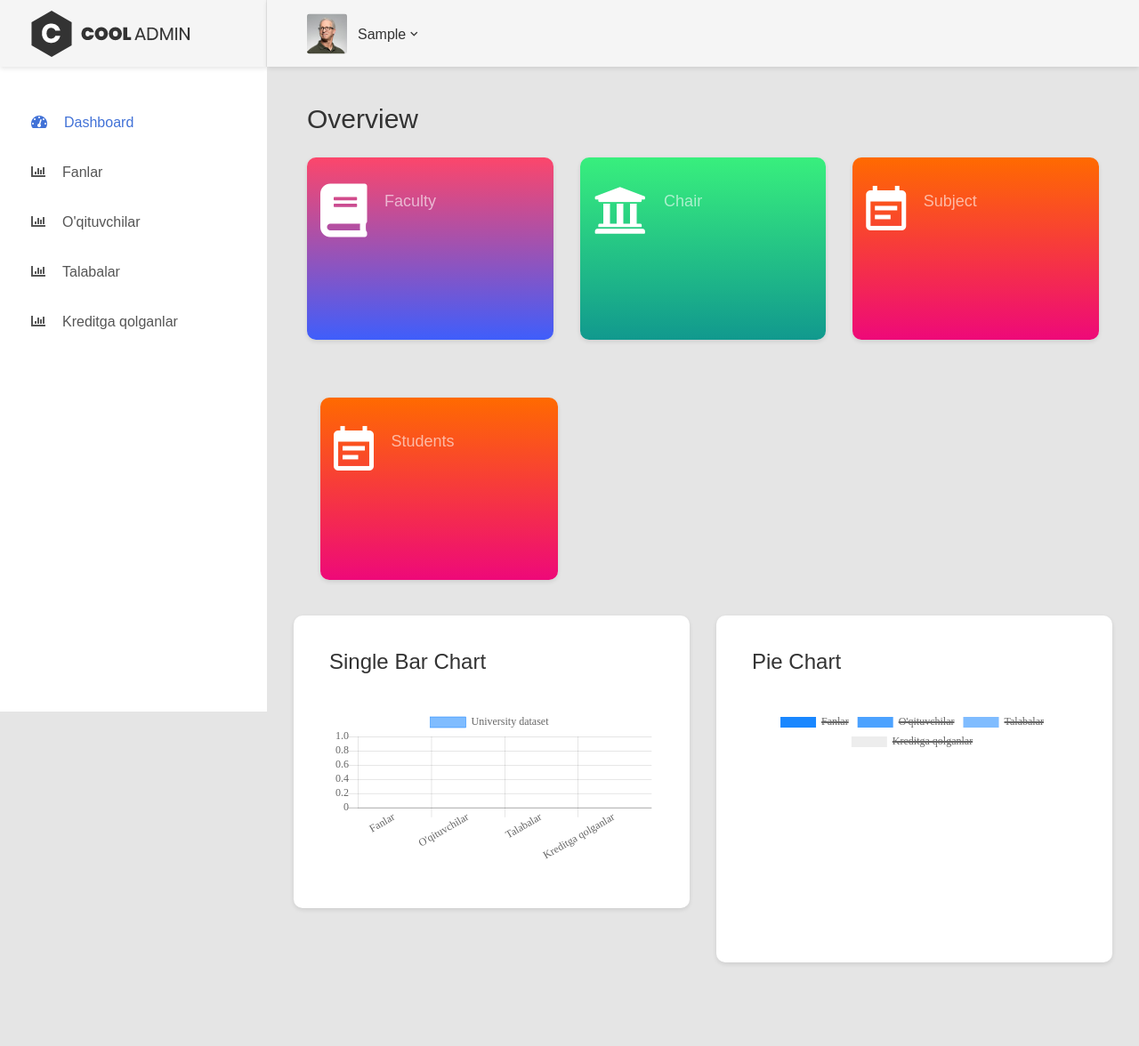
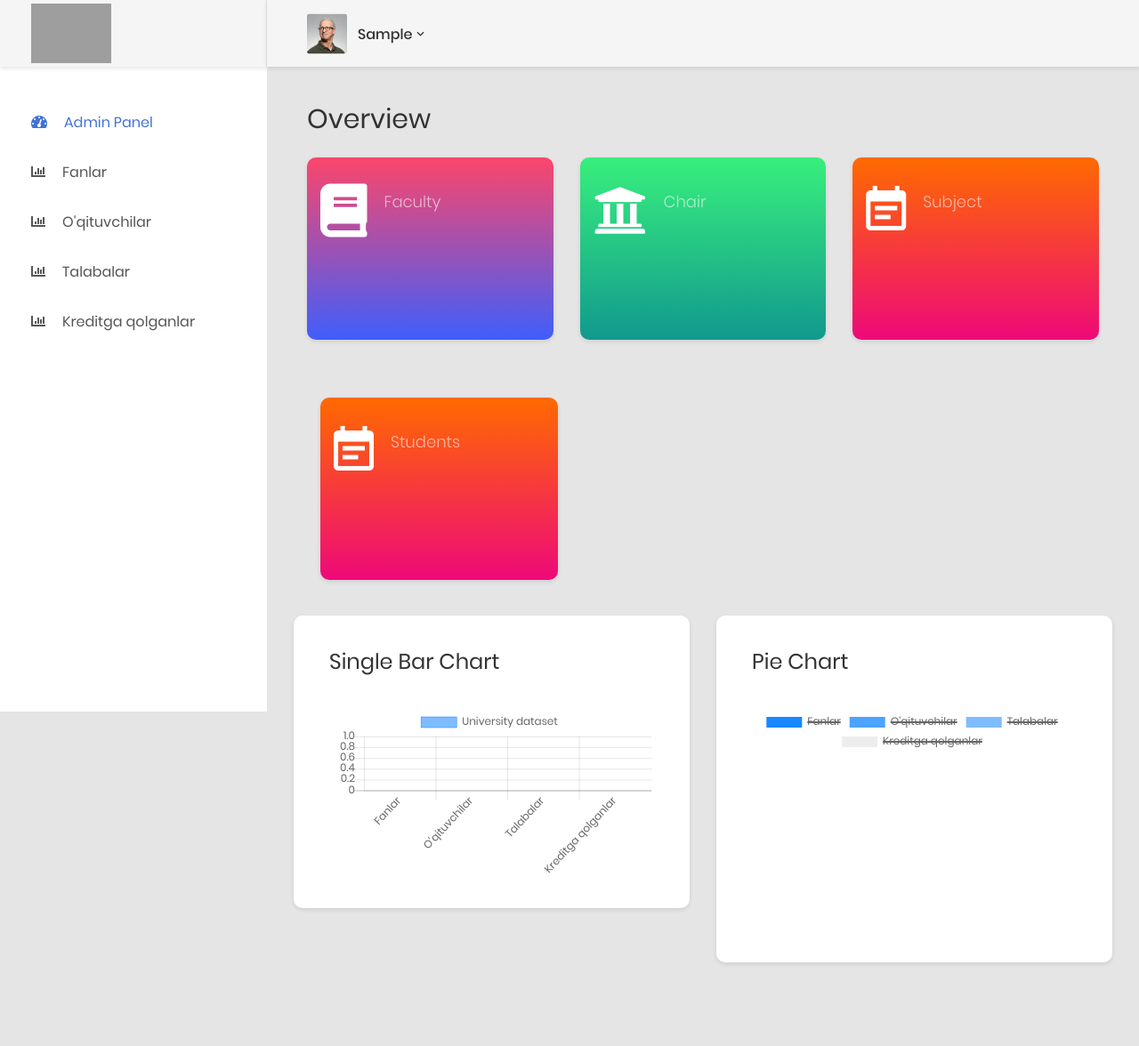
Before and after one commit to xusniddinovk1/our_group_site, a Django app: page /dashboard/ in a window 1280 px wide. Shown: the whole page at 89% size. Run offline with Django 5.2, Linux system fonts and the light colour scheme; the visitor is signed in with stand-in values (Sample User, id 1); data that the repository does not hold is empty; some libraries are stand-ins or nearby versions; grey boxes are pictures that could not be loaded.

Commit message:
initial commit

```diff
--- a/templates/dashboard/base.html
+++ b/templates/dashboard/base.html
@@ -14,25 +14,29 @@
     <title>Dashboard</title>
 
     <!-- Fontfaces CSS-->
-        <link href="{% static 'css/font-face.css' %}" rel="sty' %}lesheet" media="all">
-        <link href="{% static 'vendor/font-awesome-4.7/css/font-awesome.min.css' %}" rel="stylesheet" media="all">
-        <link href="{% static 'vendor/font-awesome-5/css/fontawesome-all.min.css' %}" rel="stylesheet" media="all">
-        <link href="{% static 'vendor/mdi-font/css/material-design-iconic-font.min.css' %}" rel="stylesheet" media="all">
+    <link href="{% static 'dashboard/css/font-face.css' %}" rel="stylesheet" media="all">
+    <link href="{% static 'dashboard/vendor/font-awesome-4.7/css/font-awesome.min.css' %}" rel="stylesheet" media="all">
+    <link href="{% static 'dashboard/vendor/font-awesome-5/css/fontawesome-all.min.css' %}" rel="stylesheet"
+          media="all">
+    <link href="{% static 'dashboard/vendor/mdi-font/css/material-design-iconic-font.min.css' %}" rel="stylesheet"
+          media="all">
 
     <!-- Bootstrap CSS-->
-        <link href="{% static 'vendor/bootstrap-4.1/bootstrap.min.css' %}" rel="stylesheet" media="all">
+    <link href="{% static 'dashboard/vendor/bootstrap-4.1/bootstrap.min.css' %}" rel="stylesheet" media="all">
 
     <!-- Vendor CSS-->
-        <link href="{% static 'vendor/animsition/animsition.min.css' %}" rel="stylesheet" media="all">
-        <link href="{% static 'vendor/bootstrap-progressbar/bootstrap-progressbar-3.3.4.min.css' %}" rel="stylesheet" media="all">
-        <link href="{% static 'vendor/wow/animate.css' %}" rel="stylesheet" media="all">
-        <link href="{% static 'vendor/css-hamburgers/hamburgers.min.css' %}" rel="stylesheet" media="all">
-        <link href="{% static 'vendor/slick/slick.css' %}" rel="stylesheet" media="all">
-        <link href="{% static 'vendor/select2/select2.min.css' %}" rel="stylesheet" media="all">
-        <link href="{% static 'vendor/perfect-scrollbar/perfect-scrollbar.css' %}" rel="stylesheet" media="all">
+    <link href="{% static 'dashboard/vendor/animsition/animsition.min.css' %}" rel="stylesheet" media="all">
+    <link href="{% static 'dashboard/vendor/bootstrap-progressbar/bootstrap-progressbar-3.3.4.min.css' %}"
+          rel="stylesheet"
+          media="all">
+    <link href="{% static 'dashboard/vendor/wow/animate.css' %}" rel="stylesheet" media="all">
+    <link href="{% static 'dashboard/vendor/css-hamburgers/hamburgers.min.css' %}" rel="stylesheet" media="all">
+    <link href="{% static 'dashboard/vendor/slick/slick.css' %}" rel="stylesheet" media="all">
+    <link href="{% static 'dashboard/vendor/select2/select2.min.css' %}" rel="stylesheet" media="all">
+    <link href="{% static 'dashboard/vendor/perfect-scrollbar/perfect-scrollbar.css' %}" rel="stylesheet" media="all">
 
     <!-- Main CSS-->
-        <link href="{% static 'css/theme.css' %}" rel="stylesheet" media="all">
+    <link href="{% static 'dashboard/css/theme.css' %}" rel="stylesheet" media="all">
 
 </head>
 
@@ -43,31 +47,30 @@
 </div>
 
 <!-- Jquery JS-->
-        <script src="{% static 'vendor/jquery-3.2.1.min.js' %}"></script>
+<script src="{% static 'dashboard/vendor/jquery-3.2.1.min.js' %}"></script>
 <!-- Bootstrap JS-->
-        <script src="{% static 'vendor/bootstrap-4.1/popper.min.js' %}"></script>
-        <script src="{% static 'vendor/bootstrap-4.1/bootstrap.min.js' %}"></script>
+<script src="{% static 'dashboard/vendor/bootstrap-4.1/popper.min.js' %}"></script>
+<script src="{% static 'dashboard/vendor/bootstrap-4.1/bootstrap.min.js' %}"></script>
 <!-- Vendor JS       -->
-        <script src="{% static 'vendor/slick/slick.min.js' %}">
+<script src="{% static 'dashboard/vendor/slick/slick.min.js' %}">
 </script>
-        <script src="{% static 'vendor/wow/wow.min.js' %}"></script>
-        <script src="{% static 'vendor/animsition/animsition.min.js' %}"></script>
-        <script src="{% static 'vendor/bootstrap-progressbar/bootstrap-progressbar.min.js' %}">
+<script src="{% static 'dashboard/vendor/wow/wow.min.js' %}"></script>
+<script src="{% static 'dashboard/vendor/animsition/animsition.min.js' %}"></script>
+<script src="{% static 'dashboard/vendor/bootstrap-progressbar/bootstrap-progressbar.min.js' %}">
 </script>
-        <script src="{% static 'vendor/counter-up/jquery.waypoints.min.js' %}"></script>
-        <script src="{% static 'vendor/counter-up/jquery.counterup.min.js' %}">
+<script src="{% static 'dashboard/vendor/counter-up/jquery.waypoints.min.js' %}"></script>
+<script src="{% static 'dashboard/vendor/counter-up/jquery.counterup.min.js' %}">
 </script>
-        <script src="{% static 'vendor/circle-progress/circle-progress.min.js' %}"></script>
-        <script src="{% static 'vendor/perfect-scrollbar/perfect-scrollbar.js' %}"></script>
-        <script src="{% static 'vendor/chartjs/Chart.bundle.min.js' %}"></script>
-        <script src="{% static 'vendor/select2/select2.min.js' %}">
+<script src="{% static 'dashboard/vendor/circle-progress/circle-progress.min.js' %}"></script>
+<script src="{% static 'dashboard/vendor/perfect-scrollbar/perfect-scrollbar.js' %}"></script>
+<script src="{% static 'dashboard/vendor/chartjs/Chart.bundle.min.js' %}"></script>
+<script src="{% static 'dashboard/vendor/select2/select2.min.js' %}">
 </script>
 
 <!-- Main JS-->
-        <script src="{% static 'js/main.js' %}"></script>
+<script src="{% static 'dashboard/js/main.js' %}"></script>
 {% block javascript %}
 {% endblock %}
-
 </body>
 
 </html>
--- a/templates/dashboard/sidebar.html
+++ b/templates/dashboard/sidebar.html
@@ -3,14 +3,14 @@
 <aside class="menu-sidebar d-none d-lg-block">
     <div class="logo">
         <a href="#">
-            <img src="{% static 'images/icon/logo.png' %}" alt="Cool Admin"/>
+            <img class='login_logo' src="/media/logo/logo.JPG" alt="RenessansAdmin" , width="90px" height="90px">
         </a>
     </div>
     <div class="menu-sidebar__content js-scrollbar1">
         <nav class="navbar-sidebar">
             <ul class="list-unstyled navbar__list">
                 <li class="active">
-                    <a href="{% url 'main_dashboard' %}"><i class="fas fa-tachometer-alt"></i>Dashboard</a>
+                    <a href="{% url 'main_dashboard' %}"><i class="fas fa-tachometer-alt"></i>Admin Panel</a>
                 </li>
                 <li>
                     <a href="{% url 'subjects_list' %}"><i class="fas fa-chart-bar"></i>Fanlar</a>
--- a/templates/dashboard/userbar.html
+++ b/templates/dashboard/userbar.html
@@ -1,4 +1,4 @@
-{% load static%}
+{% load static %}
 <header class="header-desktop">
     <div class="section__content section__content--p30">
         <div class="container-fluid">
@@ -6,40 +6,59 @@
                 <div class="header-button">
                     <div class="account-wrap">
                         <div class="account-item clearfix js-item-menu">
+
+                            <!-- Foydalanuvchi rasmi -->
                             <div class="image">
-                                <img src="{% static 'images/icon/avatar-01.jpg' %}" alt="John Doe"/>
+                                <img src="{% static 'dashboard/images/icon/avatar-01.jpg' %}" alt="John Doe" />
                             </div>
+
+                            <!-- Foydalanuvchi nomi -->
                             <div class="content">
-                                <a class="js-acc-btn" href="#">{{user.username}}</a>
+                                <a class="js-acc-btn" href="#">{{ user.username }}</a>
                             </div>
+
+                            <!-- Dropdown menyusi -->
                             <div class="account-dropdown js-dropdown">
                                 <div class="info clearfix">
                                     <div class="image">
                                         <a href="#">
-                                            <img src="{% static 'images/icon/avatar-01.jpg' %}" alt="John Doe"/>
+                                            <img src="{% static 'dashboard/images/icon/avatar-01.jpg' %}" alt="John Doe" />
                                         </a>
                                     </div>
                                     <div class="content">
                                         <h5 class="name">
-                                            <a href="#">{{user.username}}</a>
+                                            <a href="#">{{ user.username }}</a>
                                         </h5>
-                                        <span class="email">{{user.email}}</span>
+                                        <span class="email">{{ user.email }}</span>
                                     </div>
                                 </div>
+
+                                <!-- Menyu tanlovlari -->
                                 <div class="account-dropdown__body">
                                     <div class="account-dropdown__item">
                                         <a href="#">
-                                            <i class="zmdi zmdi-account"></i>Account</a>
+                                            <i class="zmdi zmdi-account"></i> Account
+                                        </a>
                                     </div>
                                     <div class="account-dropdown__item">
                                         <a href="#">
-                                            <i class="zmdi zmdi-settings"></i>Setting</a>
+                                            <i class="zmdi zmdi-settings"></i> Setting
+                                        </a>
+                                    </div>
+                                    <div class="account-dropdown__item">
+                                        <a href="#">
+                                            <i class="zmdi zmdi-money-box"></i> Billing
+                                        </a>
                                     </div>
                                 </div>
+
+                                <!-- Chiqish tugmasi -->
                                 <div class="account-dropdown__footer">
                                     <a href="{% url 'logout_page' %}">
-                                        <i class="zmdi zmdi-power"></i>Logout</a>
+                                        <i class="zmdi zmdi-power"></i> Logout
+                                    </a>
                                 </div>
+
                             </div>
                         </div>
                     </div>
```
Also changed, not shown: templates/dashboard/login.html (+20 -13 lines). Lines whose indentation alone changed are shown as unchanged.
